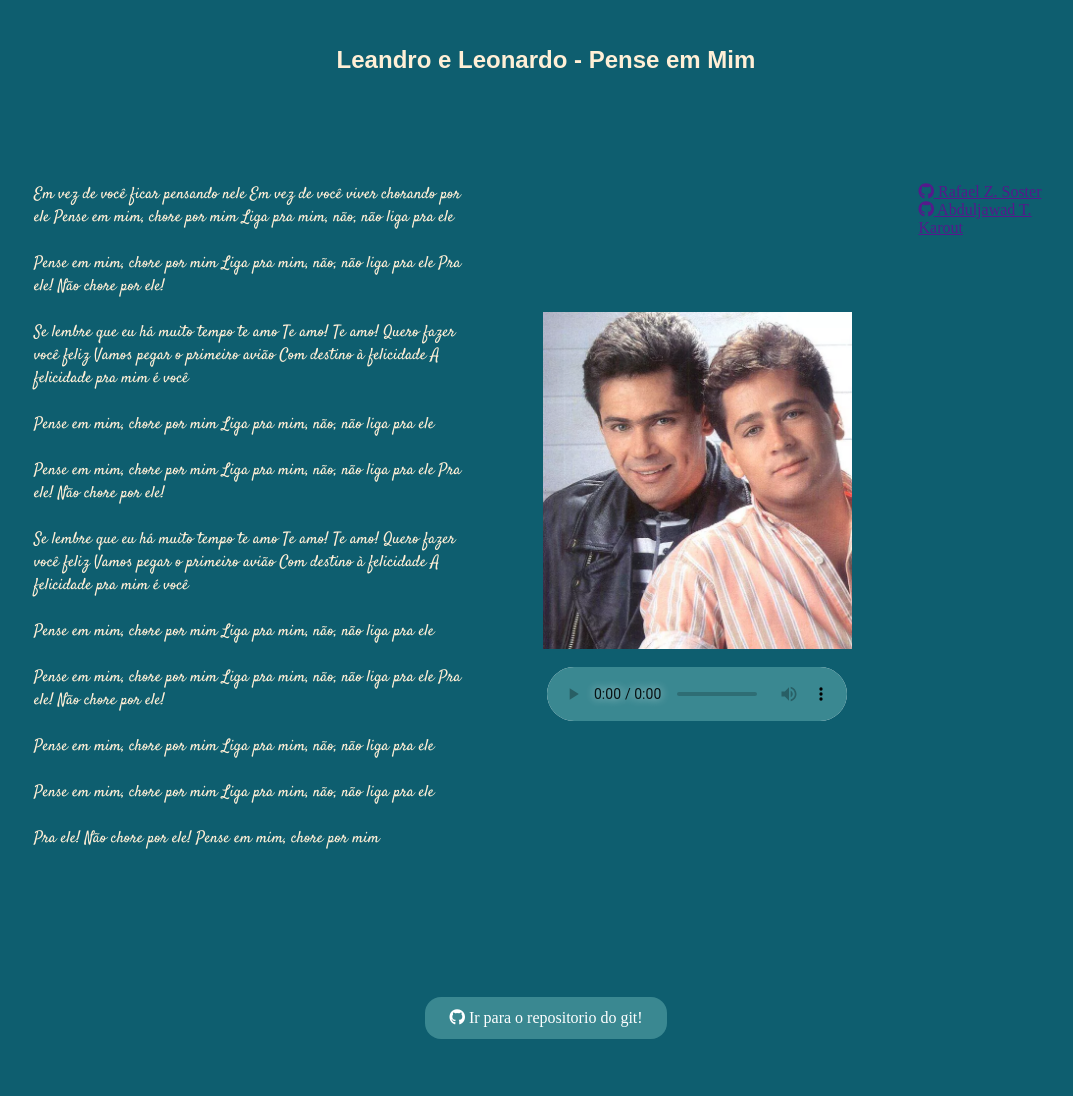
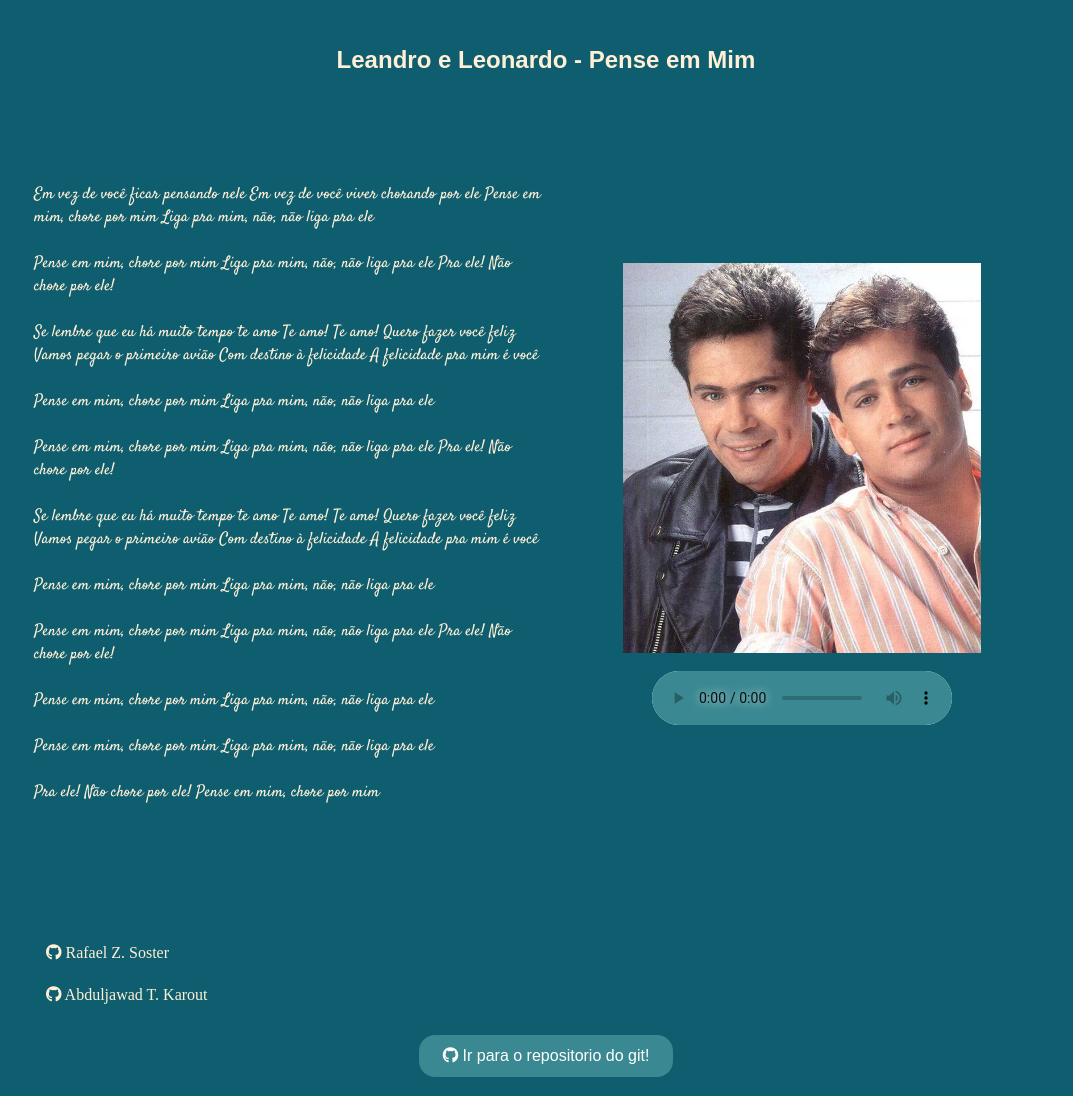
Before and after one commit to only-jawad/trabalho-html, a plain HTML site: page index.html in a window 1280 px wide. Shown: the whole page, without its empty margins (94-1167 px from the left). Before the commit the page ends 1058 px from the top, so only its background shows below. Drawn offline with Linux system fonts and the light colour scheme; a web font is replaced by a local one.

```diff
--- a/index.html
+++ b/index.html
@@ -69,13 +69,11 @@
         <br>
         <audio controls src="X2Download.app - Pense em mim - Leandro & Leonardo (128 kbps).mp3" id="audio"></audio>
       </section>
-      <br><br>
-      <div class="redes-sociais">
-        <a href=""><i class="fa-brands fa-github"></i> Rafael Z. Soster</a>
-        <br>
-        <a href=""><i class="fa-brands fa-github"></i> Abduljawad T. Karout</a>
-      </div>
     </main>
+    <div class="redes">
+      <a href="https://github.com/L0K2"><i class="fa-brands fa-github"></i> Rafael Z. Soster</a>
+      <a href="https://github.com/only-jawad"><i class="fa-brands fa-github"></i> Abduljawad T. Karout</a>
+    </div>
     <footer class="rodape">
       <a href="https://github.com/only-jawad/trabalho-html"> <i class="fa-brands fa-github"></i> Ir para o repositorio do git! </a>
     </footer>
--- a/style.css
+++ b/style.css
@@ -88,6 +88,20 @@ img#imgLeandroELeonardo {
     align-items: center;
 }
 
+.redes {
+    display: flex;
+    flex-direction: column;
+    padding-left: 10%;
+}
+    .redes a {
+        color: white;
+        padding: 12px;
+        text-decoration: none;
+        color: var(--terceira-cor);
+    }
+    .redes a:hover{
+        color: var(--segunda-cor)
+    }
 .rodape{
     display: flex;
     height: 80px;
@@ -97,20 +111,16 @@ img#imgLeandroELeonardo {
 }
 
     .rodape a {
+        font-family: 'Unbounded', sans-serif;
         border-radius: 16px;
         text-decoration: none;
         padding: 12px 24px;
         background-color: var(--segunda-cor);
         color: white;
     }
-        a:hover {
+        .rodape a:hover {
             background-color: var(--segunda-cor-hover);
         }
-
-.redes-sociais{
-    text-decoration: none;
-    flex-direction: column;
-}
 
 @media (max-width: 768px){
     .container{
@@ -119,9 +129,9 @@ img#imgLeandroELeonardo {
     .container .conteudo, .container .imgCantores{
         width: 100%;
     }
-    .container .conteudo .redes-socias a{
+    /* .container .conteudo .redes-socias a{
         width: 100%;
-    }
+    } */
     #audio{
         padding: 5%;
     }
```
